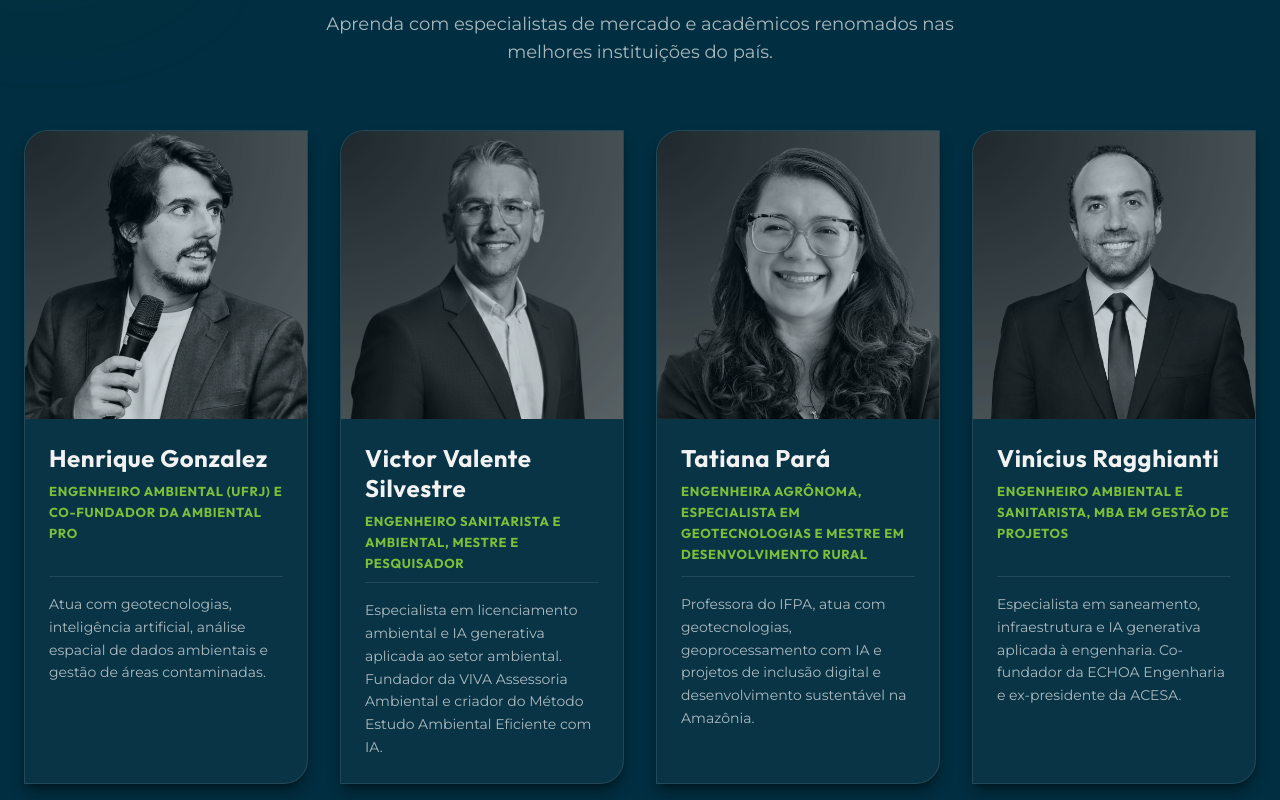
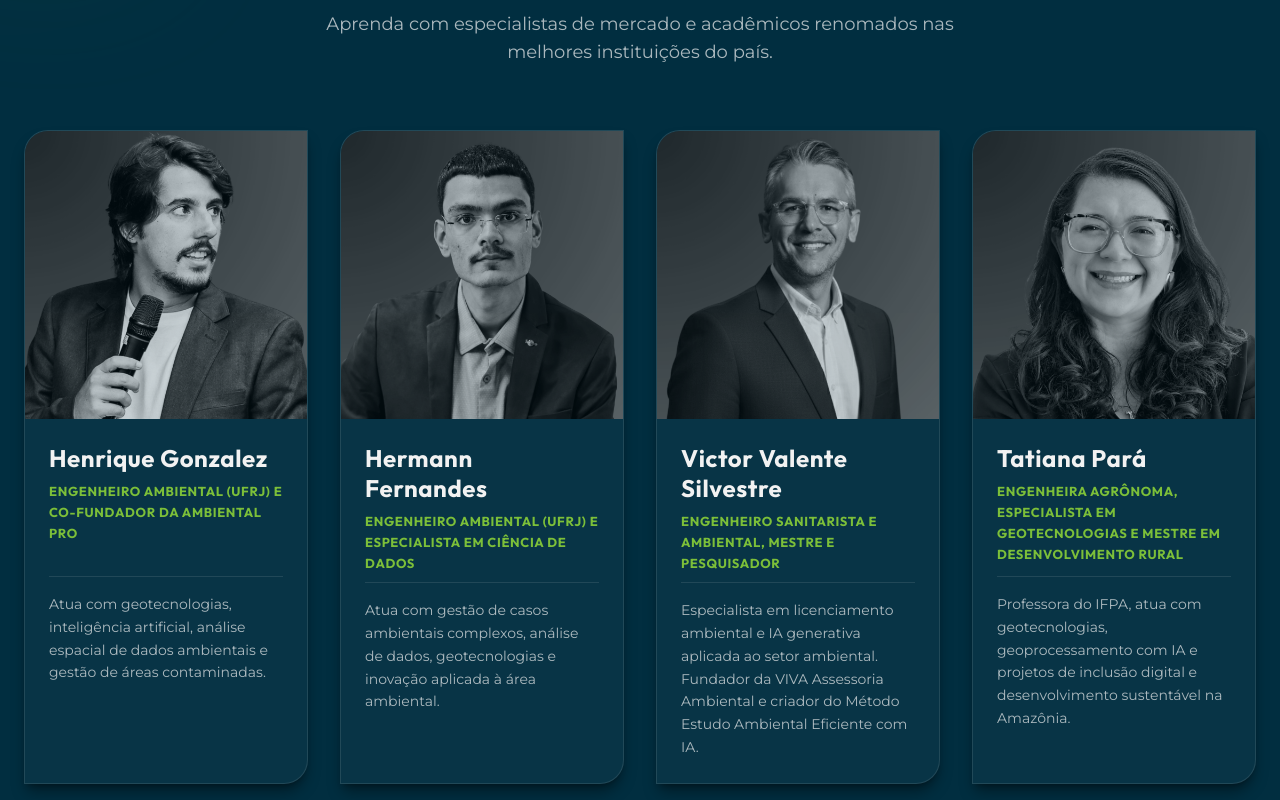
Before and after one commit to henriquegsantos149/pos-iama, a React (Vite) app: page / in a window 1280 px wide. Shown: the part 6800-7600 px from the top of the page. Built offline with nearby package versions, Linux system fonts and the light colour scheme.

Commit message:
inclusão do hermann

```diff
--- a/src/components/Faculty.tsx
+++ b/src/components/Faculty.tsx
@@ -8,6 +8,12 @@ const facultyMembers = [
     title: "ENGENHEIRO AMBIENTAL (UFRJ) E CO-FUNDADOR DA AMBIENTAL PRO",
     image: `${base}faculty/henrique.png`,
     resume: "Atua com geotecnologias, inteligência artificial, análise espacial de dados ambientais e gestão de áreas contaminadas."
+  },
+  {
+    name: "Hermann Fernandes",
+    title: "ENGENHEIRO AMBIENTAL (UFRJ) E ESPECIALISTA EM CIÊNCIA DE DADOS",
+    image: `${base}faculty/hermann.png`,
+    resume: "Atua com gestão de casos ambientais complexos, análise de dados, geotecnologias e inovação aplicada à área ambiental."
   },
   {
     name: "Victor Valente Silvestre",
```
Also changed, not shown: public/faculty/hermann.png (added).
